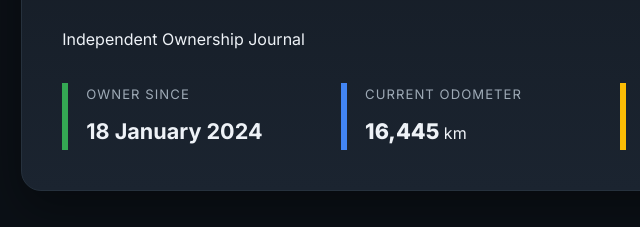
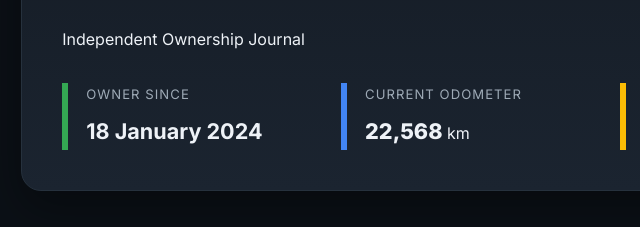
Before and after one commit to sfdc1984/TheLongOwner, a plain HTML site: page index.html in a window 1280 px wide. Shown: the part 1013-1240 px from the top of the page, 30-670 px from the left. Drawn offline with nearby package versions, Linux system fonts and the light colour scheme.

Commit message:
Update index.html

```diff
--- a/index.html
+++ b/index.html
@@ -50,7 +50,7 @@ url('assets/images/about/delivery-side-profile.jpg') center/cover;">
 <div class="passport-header"><div><div class="eyebrow">Ownership Passport</div><h2>Honda Elevate ZX CVT</h2><p>Independent Ownership Journal</p></div></div>
 <div class="passport-grid">
 <div class="passport-item passport-green"><span class="passport-label">Owner Since</span><strong>18 January 2024</strong></div>
-<div class="passport-item passport-blue"><span class="passport-label">Current Odometer</span><strong class="value">16,445</strong> km</div>
+<div class="passport-item passport-blue"><span class="passport-label">Current Odometer</span><strong class="value">22,568</strong> km</div>
 <div class="passport-item passport-yellow"><span class="passport-label">Ownership Days</span><strong class="value" data-ownership-day>0</strong></div>
 <div class="passport-item passport-red"><span class="passport-label">Honda Connect</span><strong>98 • 99 • 99</strong></div>
 </div></div></section>
```
